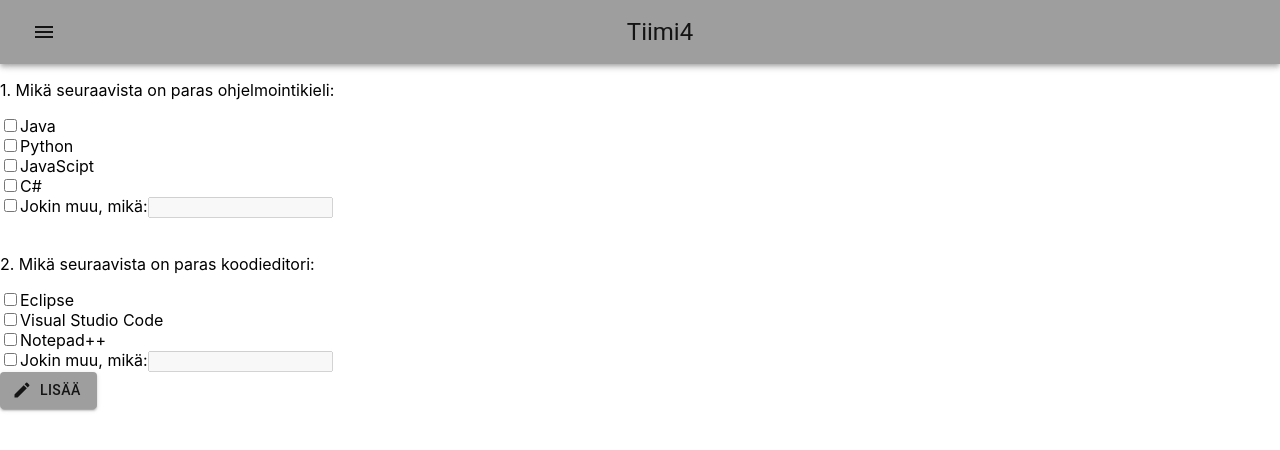
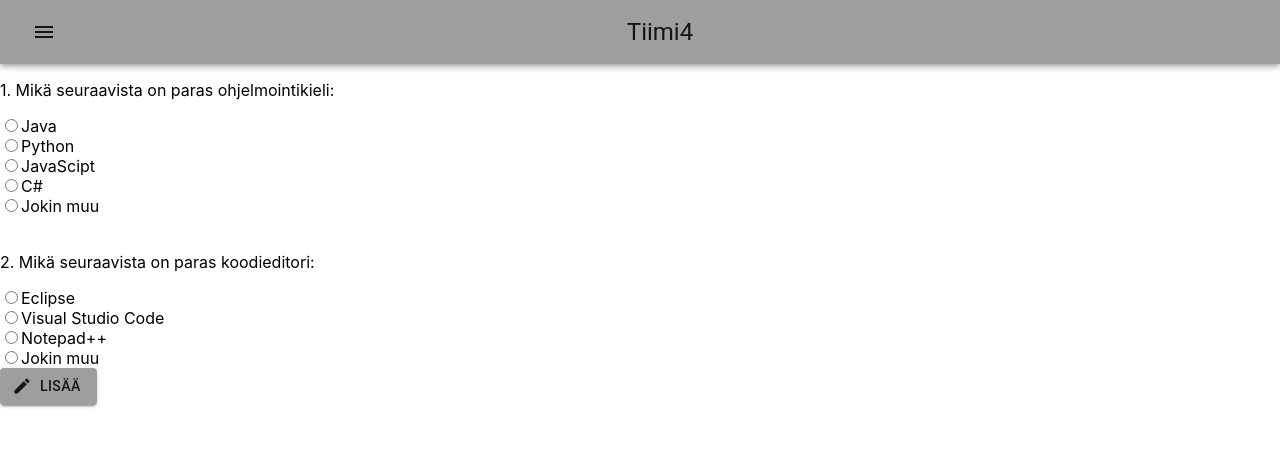
Before and after one commit to jvskv/Tiimi4, a React (Create React App) app in the folder Ohjelmistoprojekti 1_tiimi4_front/: page /kysely2 in a window 1280 px wide. Shown: the top 450 px of the page. Built offline with nearby package versions, Linux system fonts and the light colour scheme.

Commit message:
Veikka 10.5

```diff
--- a/Ohjelmistoprojekti 1_tiimi4_front/src/components/Kysely2.js
+++ b/Ohjelmistoprojekti 1_tiimi4_front/src/components/Kysely2.js
@@ -1,28 +1,26 @@
 import React, { useState, useEffect } from "react";
 import CreateIcon from "@mui/icons-material/Create";
 import { Button } from "@mui/material";
+import { SafetyCheckRounded } from "@mui/icons-material";
 
 function Kysely2 () {
 
-    const [checked, setChecked] = useState(false)
-    const [textfield, setTextfield] = useState(false);
-    const [textfield1, setTextfield1] = useState(false);
     const [value, setValue] = React.useState({
         ohjelmointikieli: '',
         koodieditori: ''
     })
 
     const handleChange = (event) => {
-            setValue({...value, [event.target.name]: event.target.value})
+        setValue({...value, [event.target.name]: event.target.value})
     };
 
     const handleSubmit = (event) => {
+        addAnswer(value)
+        console.log(value)
         setValue({
             ohjelmointikieli: '',
             koodieditori: ''
         })
-        console.log(value)
-        addAnswer(value)
     };
 
     const addAnswer = (value) => {
@@ -47,18 +45,16 @@ function Kysely2 () {
             <form>
                 <p>1. Mikä seuraavista on paras ohjelmointikieli:</p>
                 <input
-                    type="checkbox"
+                    type="radio"
                     id="ohjelmointikieli"
                     name="ohjelmointikieli"
                     value="Java"
                     onChange={handleChange}
-                    checked={checked}
-                    onChange={(e) => setChecked(e.target.checked)}
                 />
                 <label htmlFor="ohjelmointikieli">Java</label>
                 <br />
                 <input
-                    type="checkbox"
+                    type="radio"
                     id="ohjelmointikieli"
                     name="ohjelmointikieli"
                     value="Python"
@@ -67,7 +63,7 @@ function Kysely2 () {
                 <label htmlFor="ohjelmointikieli">Python</label>
                 <br />
                 <input
-                    type="checkbox"
+                    type="radio"
                     id="ohjelmointikieli"
                     name="ohjelmointikieli"
                     value="JavaScript"
@@ -76,7 +72,7 @@ function Kysely2 () {
                 <label htmlFor="ohjelmointikieli">JavaScipt</label>
                 <br />
                 <input
-                    type="checkbox"
+                    type="radio"
                     id="ohjelmointikieli"
                     name="ohjelmointikieli"
                     value="C#"
@@ -85,30 +81,18 @@ function Kysely2 () {
                 <label htmlFor="ohjelmointikieli">C#</label>
                 <br />
                 <input
-                    type="checkbox"
+                    type="radio"
                     id="ohjelmointikieli"
                     name="ohjelmointikieli"
                     value="Else"
-                    onChange={() => {
-                    setTextfield(!textfield)
-                      }
-                    }
-                    textfield={textfield}
+                    onChange={handleChange}
                 />
-                <label>
-                    Jokin muu, mikä:
-                    <input
-                    name="ohjelmointikieli"
-                    type="text"
-                    disabled={!textfield}
-                    onChange={handleChange}
-                    />
-                </label>
+                <label htmlFor="ohjelmointikieli">Jokin muu</label>
                 <br />
                 <br />
                 <p>2. Mikä seuraavista on paras koodieditori:</p>
                 <input
-                    type="checkbox"
+                    type="radio"
                     id="koodieditori"
                     name="koodieditori"
                     value="Eclipse"
@@ -117,7 +101,7 @@ function Kysely2 () {
                 <label htmlFor="koodieditori">Eclipse</label>
                 <br />
                 <input
-                    type="checkbox"
+                    type="radio"
                     id="koodieditori"
                     name="koodieditori"
                     value="Visual Studio Code"
@@ -126,7 +110,7 @@ function Kysely2 () {
                 <label htmlFor="koodieditori">Visual Studio Code</label>
                 <br />
                 <input
-                    type="checkbox"
+                    type="radio"
                     id="koodieditori"
                     name="koodieditori"
                     value="Notepad++"
@@ -135,25 +119,13 @@ function Kysely2 () {
                 <label htmlFor="koodieditori">Notepad++</label>
                 <br />
                 <input
-                    type="checkbox"
+                    type="radio"
                     id="koodieditori"
                     name="koodieditori"
                     value="Else"
-                    onChange={() => {
-                    setTextfield1(!textfield1)
-                      }
-                    }
-                    textfield1={textfield1}
+                    onChange={handleChange}
                 />
-                <label>
-                    Jokin muu, mikä:
-                    <input
-                    name="koodieditori"
-                    type="text"
-                    disabled={!textfield1}
-                    onChange={handleChange}
-                    />
-                </label>
+                <label htmlFor="koodieditori">Jokin muu</label>
                 <br />
                 <Button
                     variant="contained"
```
